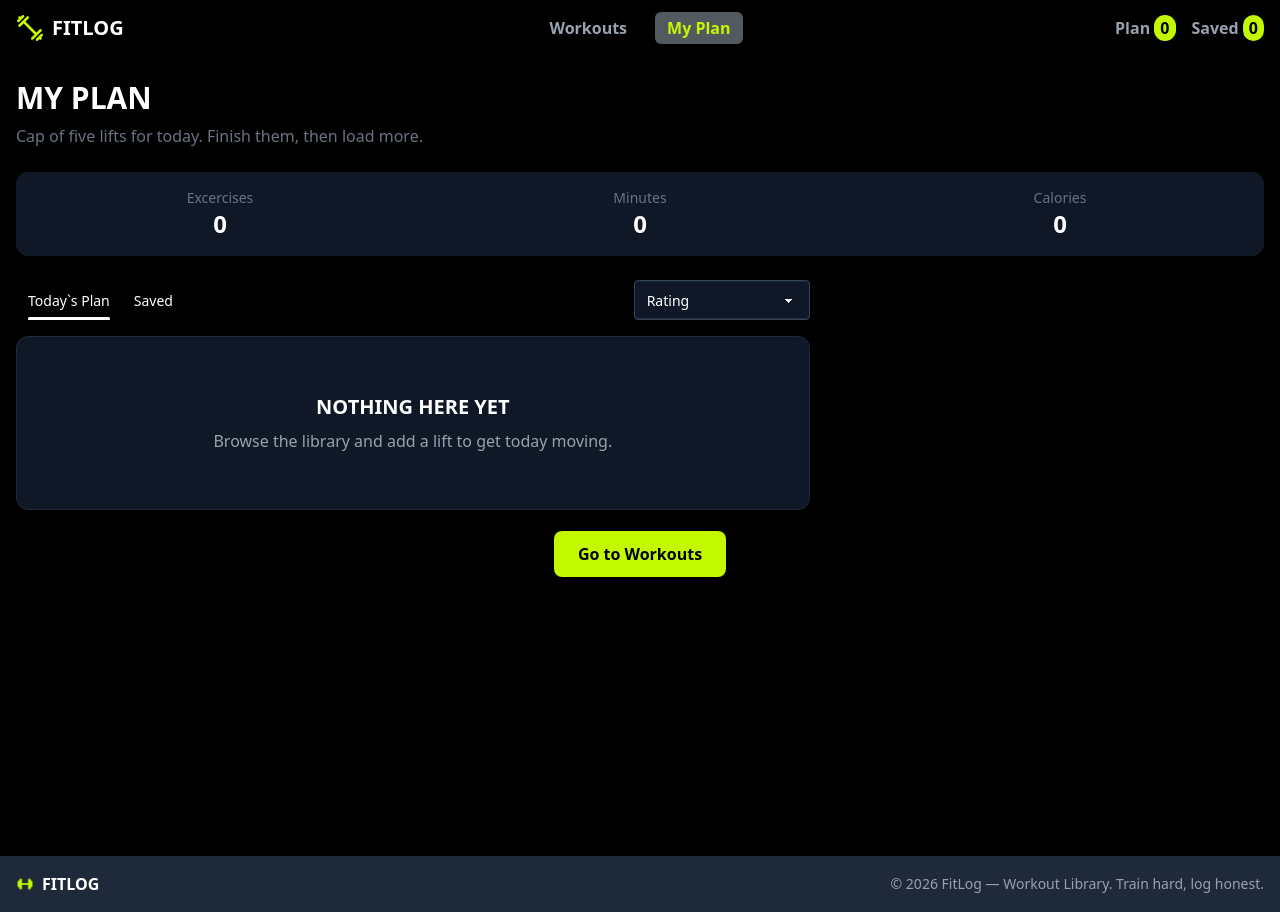
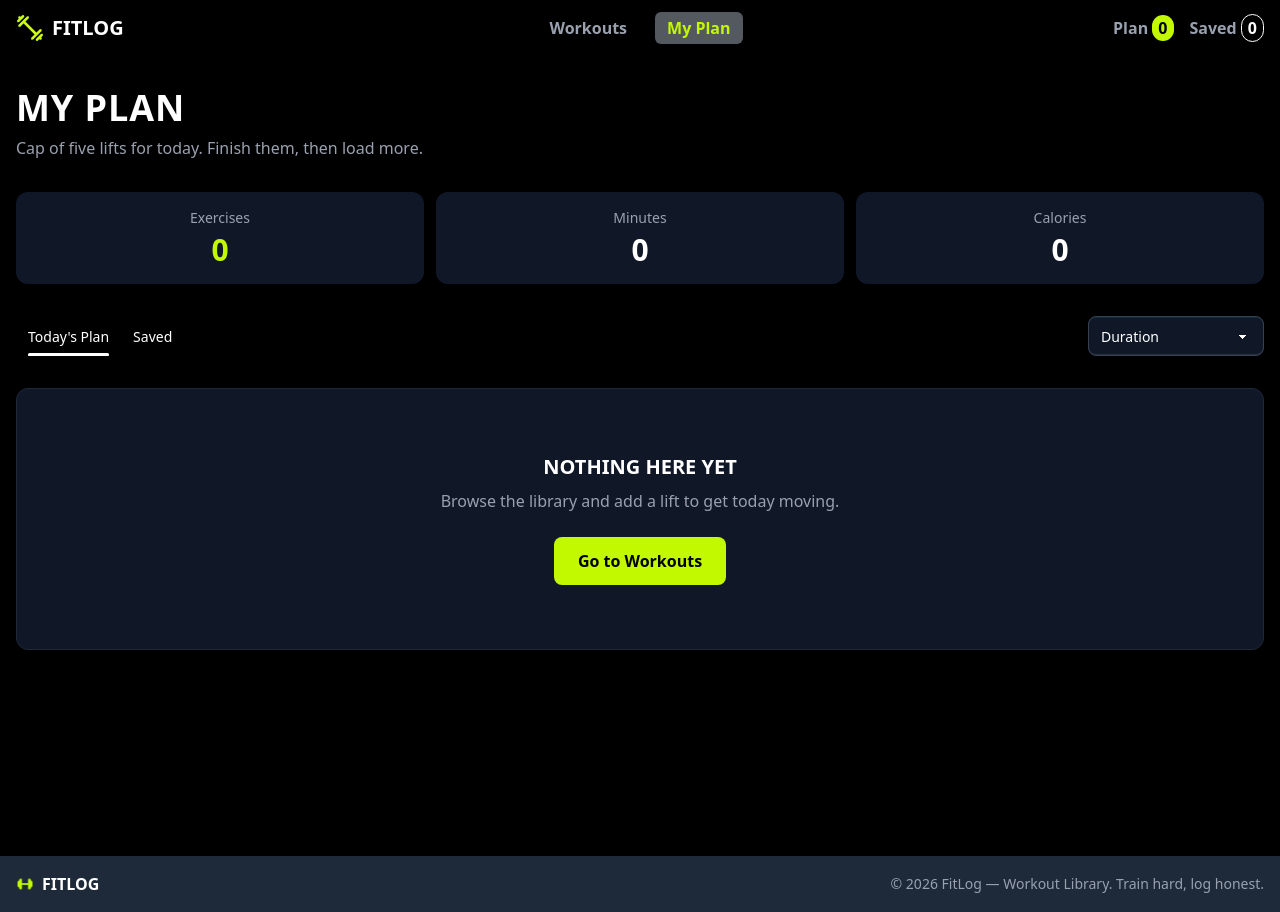
Before and after one commit to litonraha591-hub/fit-log-app, a Next.js app: page /my-plan in a window 1280 px wide. Built offline with nearby package versions, Linux system fonts and the light colour scheme.

Commit message:
Some update works has done like: my-plan page, go to worksout button, create not-found page, skeleton loader

```diff
--- a/src/app/components/Button/AddToTodaysPlan.tsx
+++ b/src/app/components/Button/AddToTodaysPlan.tsx
@@ -3,6 +3,7 @@
 import { WorkContext } from '@/context/WorkContext';
 import { IWorkout } from '@/types/workout.types';
 import React, { useContext } from 'react';
+import { FaPlus } from 'react-icons/fa';
 
 
 const AddToTodaysPlan = ({workout}:{workout:IWorkout}) => {
@@ -17,7 +18,9 @@ const handleSave = () => {
 
     return (
         <div>
-              <button className="btn btn-primary" onClick={handleSave}>Add to today`s plan</button>
+              <button className="btn btn-primary" onClick={handleSave}>
+                <FaPlus />
+                Add to today`s plan</button>
         </div>
     );
 };
--- a/src/app/components/Button/SavedForLater.tsx
+++ b/src/app/components/Button/SavedForLater.tsx
@@ -3,6 +3,7 @@
 import { WorkContext } from '@/context/WorkContext';
 import { IWorkout } from '@/types/workout.types';
 import React, { useContext } from 'react';
+import { FaRegBookmark } from 'react-icons/fa';
 
 
 const AddToTodaysPlan = ({workout}:{workout:IWorkout}) => {
@@ -17,7 +18,9 @@ const handleSave = () => {
 
     return (
         <div>
-              <button className="btn btn-secondary" onClick={handleSave}>Save For Later</button>
+              <button className="btn btn-secondary" onClick={handleSave}>
+                    <FaRegBookmark />
+                Save For Later</button>
         </div>
     );
 };
--- a/src/app/components/Navbar.tsx
+++ b/src/app/components/Navbar.tsx
@@ -52,7 +52,7 @@ const Navbar = () => {
           </Link>
           <Link href="/my-plan" className="text-gray-400 font-bold">
             Saved{" "}
-            <span className="bg-[#C2F800] text-black px-1.5 py-0.5 rounded-full">
+            <span className=" border text-white px-1.5 py-0.5 rounded-full">
               {saveLaterWorkout.length}
             </span>
           </Link>
--- /dev/null
+++ b/src/app/loading.tsx
@@ -0,0 +1,14 @@
+import React from 'react';
+
+const HomeLoading = () => {
+    return (
+      <div className="flex w-52 flex-col gap-4">
+  <div className="skeleton h-32 w-full"></div>
+  <div className="skeleton h-4 w-28"></div>
+  <div className="skeleton h-4 w-full"></div>
+  <div className="skeleton h-4 w-full"></div>
+</div>
+    );
+};
+
+export default HomeLoading;
--- a/src/app/my-plan/page.tsx
+++ b/src/app/my-plan/page.tsx
@@ -1,114 +1,110 @@
+//
+
 "use client";
+
 import { WorkContext } from "@/context/WorkContext";
 import { IWorkout } from "@/types/workout.types";
-
 import Link from "next/link";
-import React, { useContext, useMemo, useState } from "react";
+import React, { useContext, useState } from "react";
 import SavedTodaysPlan from "../shared/SavedTodaysPlan";
 import SavedPlan from "../shared/SavedPlan ";
 
 const MyPlanPage = () => {
   const { savedWorkout, saveLaterWorkout } = useContext(WorkContext);
-  const [sortBy, setSortBy] = useState<"duration" | "calories" | "rating">(
-    "rating",
-  );
-const sorWorkout = (workout: IWorkout[]) => {
-  const sortedWorkout = [...workout];
 
-  if (sortBy === "duration") {
-    sortedWorkout.sort((a, b) => a.duration - b.duration);
-  } else if (sortBy === "calories") {
-    sortedWorkout.sort((a, b) => a.caloriesBurned - b.caloriesBurned);
-  } else if (sortBy === "rating") {
-    sortedWorkout.sort((a, b) => a.rating - b.rating);
-  }
-
-  return sortedWorkout;
-};
-
-
-const sortSavedWorkout = sorWorkout(savedWorkout)
-const sortSavedLaterWorkout= sorWorkout(saveLaterWorkout)
+  const [sortBy, setSortBy] = useState<
+    "duration" | "calories" | "rating"
+  >("duration");
 
   const [activeTab, setActiveTab] = useState<"today" | "saved">("today");
 
-  const excerciseCount =
+  const sortWorkout = (workouts: IWorkout[]) => {
+    const sorted = [...workouts];
+
+    if (sortBy === "duration") {
+      sorted.sort((a, b) => a.duration - b.duration);
+    } else if (sortBy === "calories") {
+      sorted.sort((a, b) => a.caloriesBurned - b.caloriesBurned);
+    } else {
+      sorted.sort((a, b) => a.rating - b.rating);
+    }
+
+    return sorted;
+  };
+
+  const sortSavedWorkout = sortWorkout(savedWorkout);
+  const sortSavedLaterWorkout = sortWorkout(saveLaterWorkout);
+
+  const exerciseCount =
     activeTab === "today"
       ? savedWorkout.length
       : saveLaterWorkout.length;
 
   const totalMinutes =
     activeTab === "today"
-      ? savedWorkout.reduce(
-          (acc, workout) => acc + (workout.duration || 0),
-          0,
-        )
-      : saveLaterWorkout.reduce(
-          (acc, workout) => acc + (workout.duration || 0),
-          0,
-        );
+      ? savedWorkout.reduce((acc, workout) => acc + workout.duration, 0)
+      : saveLaterWorkout.reduce((acc, workout) => acc + workout.duration, 0);
+
   const totalCalories =
     activeTab === "today"
       ? savedWorkout.reduce(
-          (acc, workout) => acc + (workout.caloriesBurned || 0),
-          0,
+          (acc, workout) => acc + workout.caloriesBurned,
+          0
         )
       : saveLaterWorkout.reduce(
-          (acc, workout) => acc + (workout.caloriesBurned || 0),
-          0,
+          (acc, workout) => acc + workout.caloriesBurned,
+          0
         );
 
   return (
-    <div className="bg-black text-white min-h-screen">
-      <div className=" container mx-auto px-4 py-6 space-y-6">
+    <div className="min-h-screen bg-black text-white">
+      <div className="container mx-auto px-4 py-8 space-y-8">
+
         <div className="text-center md:text-left">
-        <h1 className="text-3xl font-bold">MY PLAN</h1>
-        <p className="text-gray-500 mt-2">Cap of five lifts for today. Finish them, then load more.</p>
-      </div>
-      <div className=" bg-gray-900 grid grid-cols-3 gap-3 rounded-xl  text-center ">
-        <div className=" p-4">
-          <p className="text-sm text-gray-500">Excercises </p>
-          <p className="text-2xl font-bold">{excerciseCount}</p>
-        </div>
-        <div className=" p-4">
-          <p className="text-sm text-gray-500">Minutes </p>
-          <p className="text-2xl font-bold">{totalMinutes}</p>
-        </div>
-        <div className=" p-4">
-          <p className="text-sm text-gray-500"> Calories </p>
-          <p className="text-2xl font-bold">{totalCalories}</p>
-        </div>
+          <h1 className="text-3xl md:text-4xl font-bold tracking-wide">
+            MY PLAN
+          </h1>
+          <p className="mt-2 text-sm md:text-base text-gray-400">
+            Cap of five lifts for today. Finish them, then load more.
+          </p>
         </div>
 
+        <div className="grid grid-cols-3 gap-3">
+
+          <div className="rounded-xl bg-gray-900 p-4 text-center transition hover:bg-gray-800">
+            <p className="text-xs md:text-sm text-gray-400">Exercises</p>
+            <p className="mt-1 text-xl md:text-3xl font-bold text-[#C2F800]">
+              {exerciseCount}
+            </p>
+          </div>
+
+          <div className="rounded-xl bg-gray-900 p-4 text-center transition hover:bg-gray-800">
+            <p className="text-xs md:text-sm text-gray-400">Minutes</p>
+            <p className="mt-1 text-xl md:text-3xl font-bold text-white">
+              {totalMinutes}
+            </p>
+          </div>
+
+          <div className="rounded-xl bg-gray-900 p-4 text-center transition hover:bg-gray-800">
+            <p className="text-xs md:text-sm text-gray-400">Calories</p>
+            <p className="mt-1 text-xl md:text-3xl font-bold text-white">
+              {totalCalories}
+            </p>
+          </div>
+
+        </div>
 
         <div className="flex flex-col gap-4 sm:flex-row sm:items-center sm:justify-between">
-        <div className="tabs tabs-border ">
+
+          <div className="tabs tabs-border">
             <input
               type="radio"
               name="my_tabs_2"
               className="tab text-white"
-
-          aria-label="Today`s Plan"
+              aria-label="Today's Plan"
               defaultChecked
               onChange={() => setActiveTab("today")}
             />
-        <div className="tab-content mt-4 rounded-xl border border-gray-800 bg-gray-900 p-4 md:p-6 space-y-3">
-          {sortSavedWorkout.length > 0 ? (
-            sortSavedWorkout.map((workout: IWorkout) => {
-              return (
-                <SavedTodaysPlan
-                  key={workout.id}
-                  workout={workout}
-                ></SavedTodaysPlan>
-              );
-            })
-          ) : (
-            <div className="py-8 text-center">
-              <h1 className="text-xl font-bold">NOTHING HERE YET</h1>
-              <p className="text-gray-400 mt-2">Browse the library and add a lift to get today moving.</p>
-            </div>
-          )}
-        </div>
 
             <input
               type="radio"
@@ -117,40 +113,84 @@ const sortSavedLaterWorkout= sorWorkout(saveLaterWorkout)
               aria-label="Saved"
               onChange={() => setActiveTab("saved")}
             />
-        <div className="tab-content mt-4 rounded-xl border border-gray-800 bg-gray-900 p-4 md:p-6 space-y-3">
-          {sortSavedLaterWorkout.length > 0 ? (
-            sortSavedLaterWorkout.map((workout: IWorkout) => {
-              return <SavedPlan key={workout.id} workout={workout}></SavedPlan>;
-            })
-          ) : (
-            <div className="py-8 text-center">
-              <h1 className="text-xl font-bold">NOTHING HERE YET</h1>
-              <p className="text-gray-400 mt-2">Browse the library and add a lift to get today moving.</p>
           </div>
-          )}
-        </div>
-        <div className="ml-auto w-full sm:w-auto">
+
           <select
-            defaultValue="Sort by"
-            className="select select-accent w-full sm:w-44 bg-gray-900 border-gray-700 text-white"
+            className="select select-accent w-full sm:w-44 rounded-lg border border-gray-700 bg-gray-900 text-white"
             value={sortBy}
             onChange={(e) =>
-              setSortBy(e.target.value as "duration" | "calories" | "rating")
+              setSortBy(
+                e.target.value as "duration" | "calories" | "rating"
+              )
             }
           >
-            <option disabled={true}>Sort by</option>
-            <option value={"duration"}>Duration</option>
-            <option value={"calories"}>Calories</option>
-            <option value={"rating"}>Rating</option>
+            <option value="duration">Duration</option>
+            <option value="calories">Calories</option>
+            <option value="rating">Rating</option>
           </select>
+
         </div>
+
+        {activeTab === "today" ? (
+          <div className="rounded-xl border border-gray-800 bg-gray-900 p-4 md:p-6">
+
+            {sortSavedWorkout.length > 0 ? (
+              <div className="space-y-4">
+                {sortSavedWorkout.map((workout) => (
+                  <SavedTodaysPlan key={workout.id} workout={workout} />
+                ))}
               </div>
-    </div>
-      <div className="text-center p-2" id="saveTodaysPlan">
-        <Link href="/" className="nline-flex w-full sm:w-auto items-center justify-center rounded-lg bg-[#C2F800] px-6 py-3 font-semibold text-black transition hover:opacity-90">
+            ) : (
+              <div className="py-10 text-center">
+                <h2 className="text-xl font-bold">
+                  NOTHING HERE YET
+                </h2>
+
+                <p className="mt-2 text-gray-400">
+                  Browse the library and add a lift to get today moving.
+                </p>
+
+                <Link
+                  href="/"
+                  className="mt-6 inline-flex items-center justify-center rounded-lg bg-[#C2F800] px-6 py-3 font-semibold text-black transition hover:opacity-90"
+                >
                   Go to Workouts
                 </Link>
               </div>
+            )}
+
+          </div>
+        ) : (
+          <div className="rounded-xl border border-gray-800 bg-gray-900 p-4 md:p-6">
+
+            {sortSavedLaterWorkout.length > 0 ? (
+              <div className="space-y-4">
+                {sortSavedLaterWorkout.map((workout) => (
+                  <SavedPlan key={workout.id} workout={workout} />
+                ))}
+              </div>
+            ) : (
+              <div className="py-10 text-center">
+                <h2 className="text-xl font-bold">
+                  NOTHING HERE YET
+                </h2>
+
+                <p className="mt-2 text-gray-400">
+                  Browse the library and add a lift to get today moving.
+                </p>
+
+                <Link
+                  href="/"
+                  className="mt-6 inline-flex items-center justify-center rounded-lg bg-[#C2F800] px-6 py-3 font-semibold text-black transition hover:opacity-90"
+                >
+                  Go to Workouts
+                </Link>
+              </div>
+            )}
+
+          </div>
+        )}
+
       </div>
     </div>
   );
--- /dev/null
+++ b/src/app/not-found.tsx
@@ -0,0 +1,28 @@
+import Link from "next/link";
+
+ const NotFound=()=> {
+  return (
+    <div className="flex min-h-screen items-center justify-center bg-black px-4 text-white">
+      <div className="text-center">
+        <h1 className="text-6xl font-bold text-[#C2F800]">404</h1>
+
+        <h2 className="mt-4 text-3xl font-bold">
+          Workout Not Found
+        </h2>
+
+        <p className="mt-3 text-gray-400">
+          The page you're looking for doesn't exist or has been moved.
+        </p>
+
+        <Link
+          href="/"
+          className="mt-8 inline-block rounded-lg bg-[#C2F800] px-6 py-3 font-semibold text-black transition hover:opacity-90"
+        >
+          Back to Home
+        </Link>
+      </div>
+    </div>
+  );
+}
+
+export default NotFound;
--- /dev/null
+++ b/src/app/workout-details/[Id]/loading.tsx
@@ -0,0 +1,14 @@
+import React from 'react';
+
+const IdLoadingPage = () => {
+    return (
+        <div className="flex w-52 flex-col gap-4">
+  <div className="skeleton h-32 w-full"></div>
+  <div className="skeleton h-4 w-28"></div>
+  <div className="skeleton h-4 w-full"></div>
+  <div className="skeleton h-4 w-full"></div>
+</div>
+    );
+};
+
+export default IdLoadingPage;
--- /dev/null
+++ b/src/app/workout-details/loading.tsx
@@ -0,0 +1,14 @@
+import React from 'react';
+
+const WorkoutLoading = () => {
+    return (
+       <div className="flex w-52 flex-col gap-4">
+  <div className="skeleton h-32 w-full"></div>
+  <div className="skeleton h-4 w-28"></div>
+  <div className="skeleton h-4 w-full"></div>
+  <div className="skeleton h-4 w-full"></div>
+</div>
+    );
+};
+
+export default WorkoutLoading;
```
Lines whose indentation alone changed are shown as unchanged.
